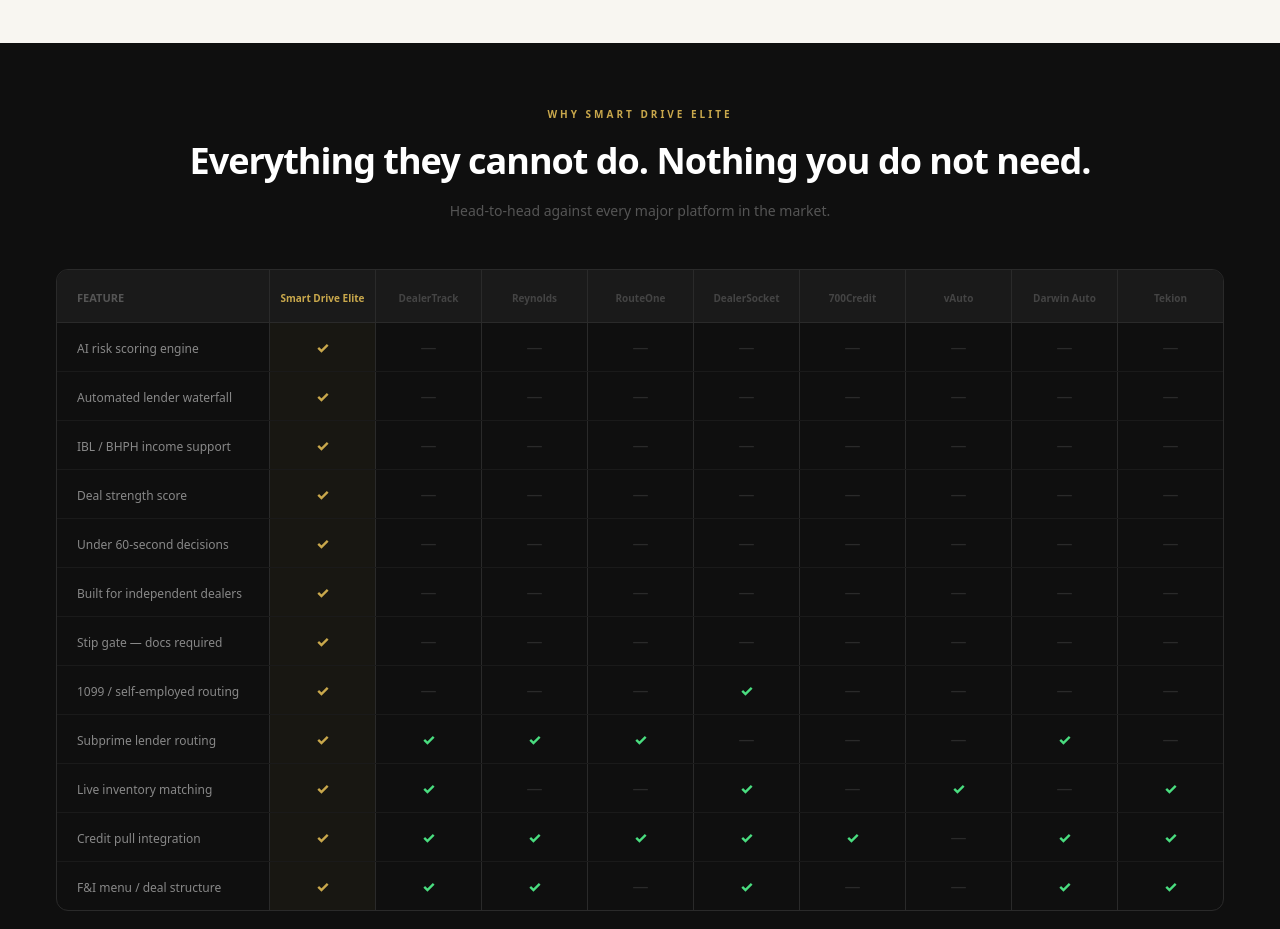
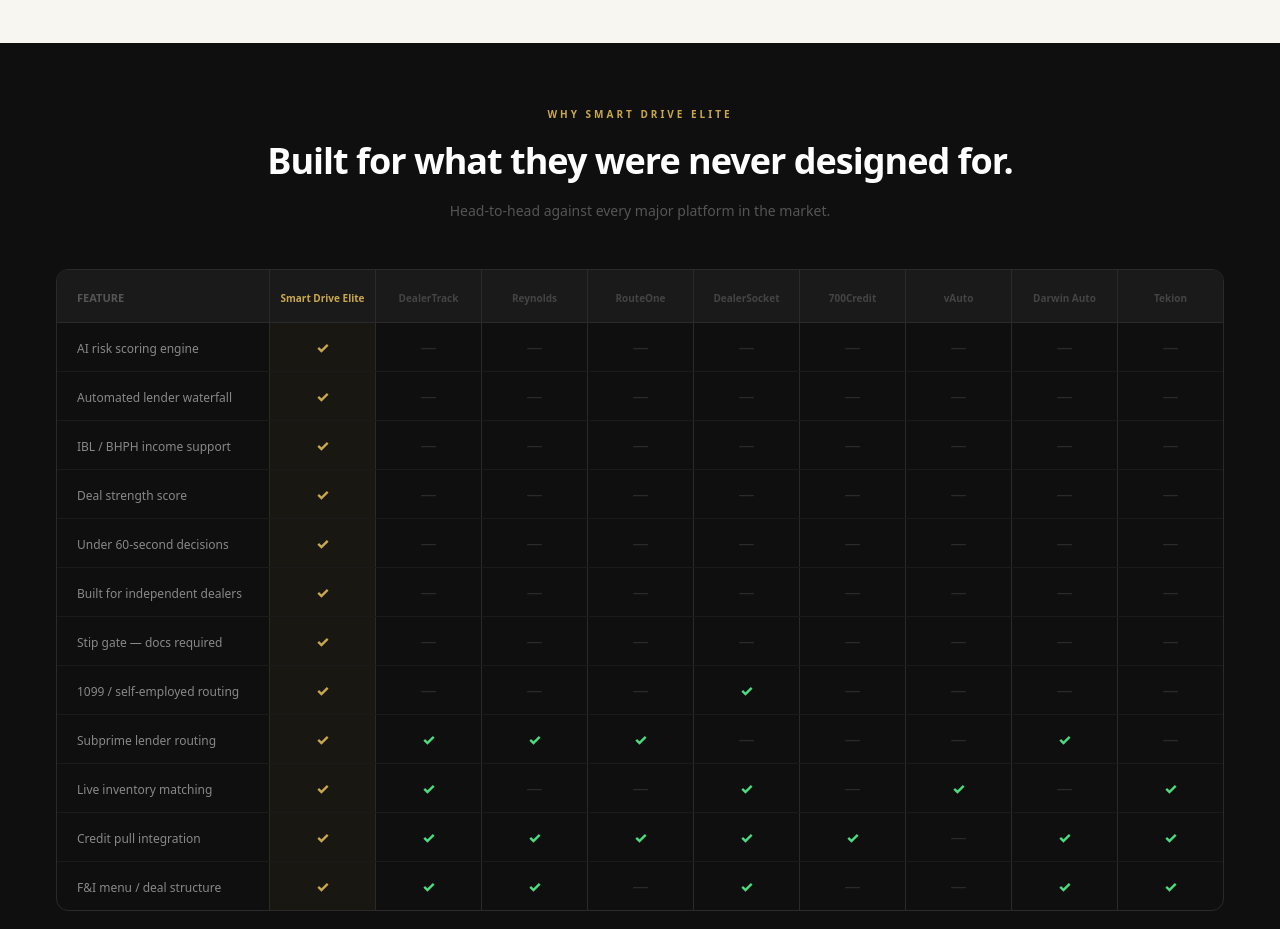
Before and after one commit to dliber13/smart-drive, a Next.js app: page / in a window 1280 px wide. Shown: the part 2920-3849 px from the top of the page. Built offline with nearby package versions, Linux system fonts and the light colour scheme.

Commit message:
Update comparison section slogan

```diff
--- a/src/app/page.tsx
+++ b/src/app/page.tsx
@@ -170,7 +170,7 @@ export default function HomePage() {
         <div style={{ maxWidth: 1200, margin: "0 auto" }}>
           <div style={{ textAlign: "center", marginBottom: 48 }}>
             <div style={{ fontSize: 10, fontWeight: 700, letterSpacing: "3px", color: "#C9A84C", marginBottom: 12 }}>WHY SMART DRIVE ELITE</div>
-            <h2 style={{ fontSize: 36, fontWeight: 800, letterSpacing: "-1px", color: "#FFFFFF", margin: "0 0 12px" }}>Everything they cannot do. Nothing you do not need.</h2>
+            <h2 style={{ fontSize: 36, fontWeight: 800, letterSpacing: "-1px", color: "#FFFFFF", margin: "0 0 12px" }}>Built for what they were never designed for.</h2>
             <p style={{ fontSize: 14, color: "#555", margin: 0 }}>Head-to-head against every major platform in the market.</p>
           </div>
           <div style={{ overflowX: "auto" }}>
```
